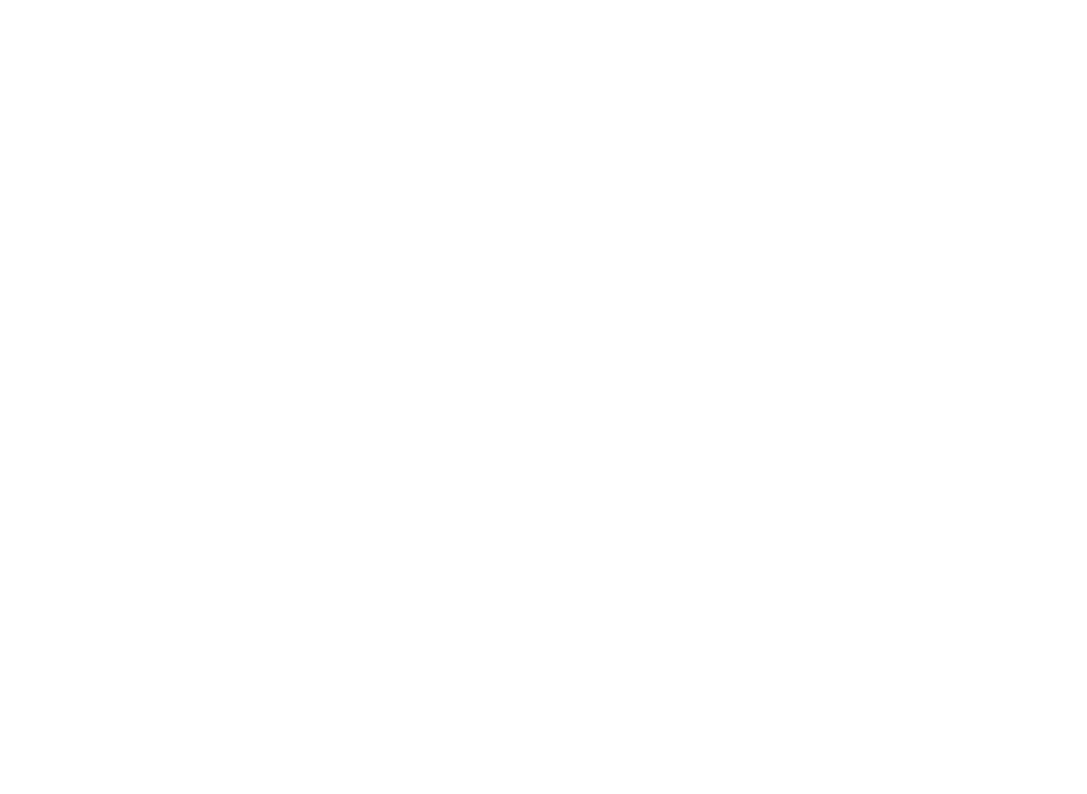
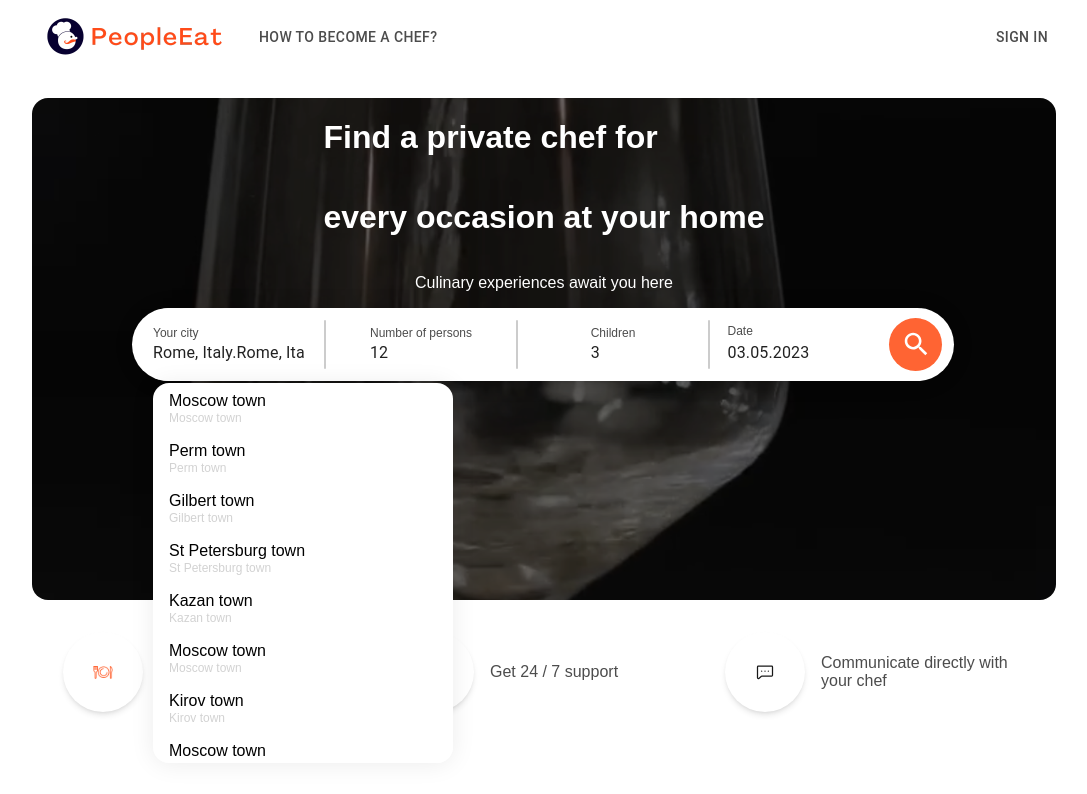
Before and after one commit to people-eat/web-app, a Next.js app: page / in a window 1280 px wide. Shown: the top 794 px of the page, without its empty margins (96-1183 px from the left). Built offline with nearby package versions, Linux system fonts and the light colour scheme.

Commit message:
feat: add home page

```diff
--- /dev/null
+++ b/src/components/pages/home/index.tsx
@@ -0,0 +1,39 @@
+import { type ReactElement } from 'react';
+import PEHeader from '../../header/PEHeader';
+import PEBulletPoint from '../../standard/bulletPoint/PEBulletPoint';
+import { Icon } from '../../standard/icon/Icon';
+import PESearch from '../../standard/search/PESearch';
+import HStack from '../../utility/hStack/HStack';
+import VStack from '../../utility/vStack/VStack';
+
+export default function HomePage(): ReactElement {
+    return (
+        <VStack className="w-full">
+            <PEHeader />
+            <VStack className="w-full max-w-screen-lg" style={{ margin: '32px', alignItems: 'flex-start', gap: 32 }}>
+                <VStack
+                    className="w-full"
+                    style={{
+                        backgroundImage: 'url(/glass.png)',
+                        backgroundPosition: 'center',
+                        backgroundSize: 'cover',
+                        height: 502,
+                        borderRadius: '16px',
+                    }}
+                >
+                    <VStack style={{ alignItems: 'flex-start', gap: 0 }}>
+                        <h1 className="text-white">Find a private chef for</h1>
+                        <h1 className="text-white">every occasion at your home</h1>
+                    </VStack>
+                    <p className="text-white">Culinary experiences await you here</p>
+                    <PESearch onSearchClick={(): void => undefined} />
+                </VStack>
+                <HStack className="w-full" style={{ justifyContent: 'space-evenly' }}>
+                    <PEBulletPoint icon={Icon.dishes} text={'Configure your menu in 2 minutes'} />
+                    <PEBulletPoint icon={Icon.usersOrange} text={'Get 24 / 7 support'} />
+                    <PEBulletPoint icon={Icon.chatDots} text={'Communicate directly with your chef'} />
+                </HStack>
+            </VStack>
+        </VStack>
+    );
+}
--- a/src/pages/index.tsx
+++ b/src/pages/index.tsx
@@ -1,5 +1,6 @@
 import { type NextPage } from 'next';
 import Head from 'next/head';
+import HomePage from '../components/pages/home';
 
 const Index: NextPage = () => {
     return (
@@ -9,6 +10,7 @@
                 <meta name="description" content="PeopleEat - a platform to find private chefs / cooks" />
                 <link rel="icon" href="/favicon.ico" />
             </Head>
+            <HomePage />
         </>
     );
 };
```
Also changed, not shown: public/glass.png (added).
